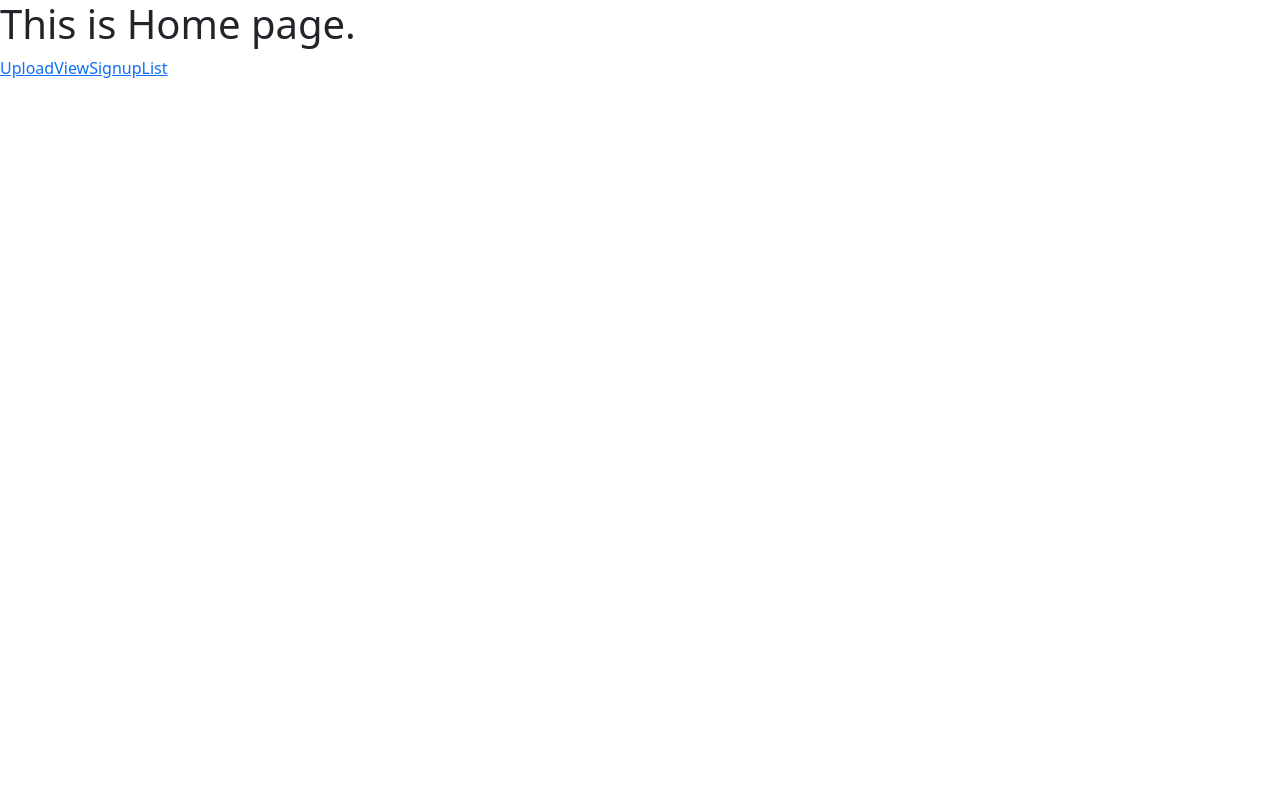
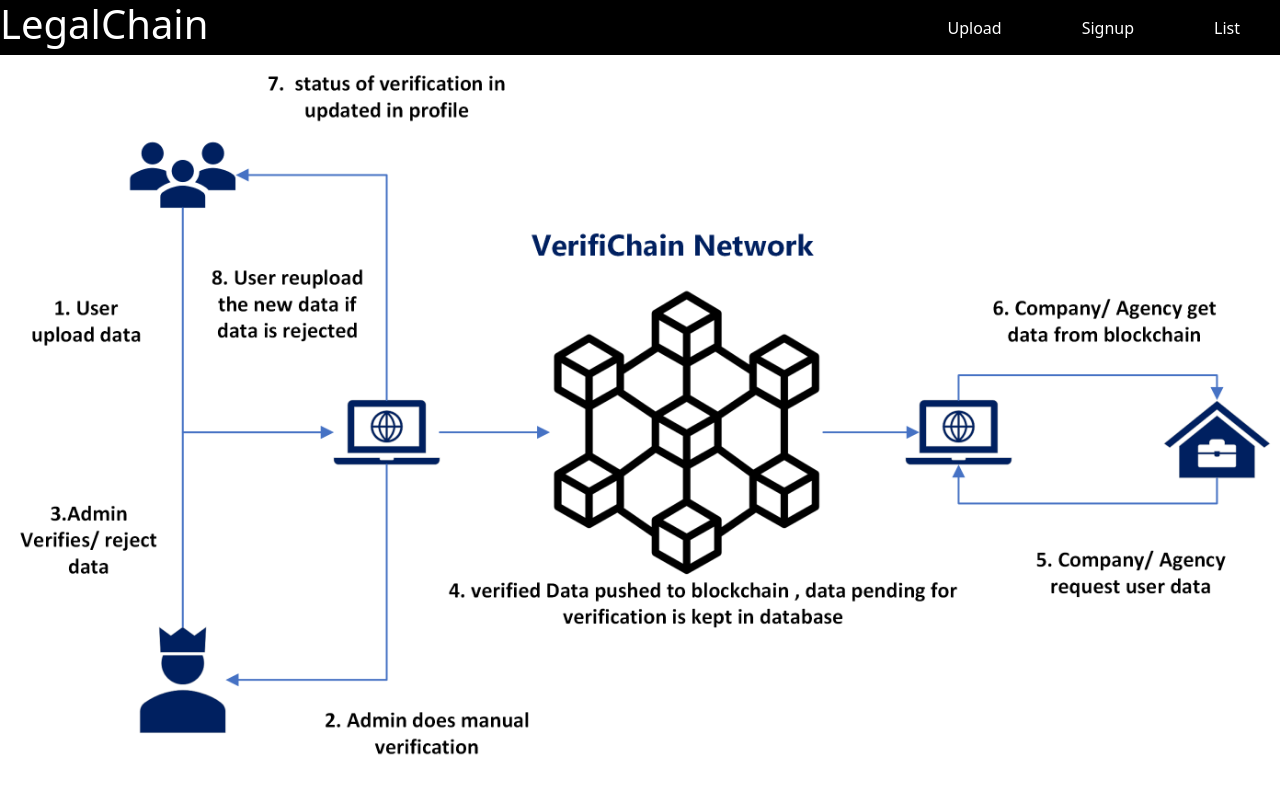
Before and after one commit to Navin3d/Legalchain-Reactjs, a React (Create React App) app: page / in a window 1280 px wide. Shown: the top 794 px of the page. Built offline with nearby package versions, Linux system fonts and the light colour scheme; a web font is replaced by a local one.

Commit message:
demo complete internal hackathon

```diff
--- a/src/index.css
+++ b/src/index.css
@@ -0,0 +1,30 @@
+.nav-items{
+    width:80%;
+    display:flex;
+    flex-direction: row;
+    justify-content: space-between;
+    align-items: center;
+
+}
+a{
+    text-decoration: none;
+    color:white;
+    margin:10px 40px;
+}
+.nav{
+    display:flex;
+    justify-content: space-between;
+    height: 55px;
+    background: #000;
+    color:white;
+    align-items: center;
+    /* justify-content: center; */
+}
+.home{
+    width:100%;
+    height:80vh;
+
+}
+img{
+    width:100%;
+}
--- a/src/pages/Home.page.jsx
+++ b/src/pages/Home.page.jsx
@@ -1,12 +1,21 @@
+import home_img from "../assets/VerifiEdge.png"
 const HomePage = () => {
-    return (
-        <div>
-            <h1>This is Home page.</h1>
+    return (<>
+        <div className="nav">
+            <h1>LegalChain</h1>
+            <div className="nav-links">
             <a href="/upload">Upload</a>
-            <a href="/document/view">View</a>
+            {/* <a href="/document/view">View</a> */}
             <a href="/auth/signup">Signup</a>
             <a href="/document">List</a>
+            </div>
         </div>
+
+
+        <div className="home">
+            <img src={home_img} alt="home_img"/>
+        </div>
+        </>
     );
 }
 
--- a/src/pages/document/DocList.page.jsx
+++ b/src/pages/document/DocList.page.jsx
@@ -15,12 +15,14 @@ const DocListPage = () => {
     }, []);
 
     const getData = async () => {
-        const { data } = await axios.get("http://localhost:8080/user/docs/navin3d");
-        if(data["ownedRecords"]) {
+        const { data } = await axios.get("http://localhost:8080/user/docs/logamis");
+        setDocuments((prev) => []);
+        console.log(data);
+        if(data["ownedRecords"].length > 0) {
             setDocuments((prev) => (data["ownedRecords"]));
         }
         if(data["sharedRecords"].length > 0) {
-            setDocuments((prev) => ([ ...prev, data["sharedRecords"] ]));
+            setDocuments((prev) => ([ ...prev, ...data["sharedRecords"] ]));
         }
     }
 
@@ -39,7 +41,7 @@ const DocListPage = () => {
                                 <div className="card-body">
                                     <h5 className="card-title">{document.tittle}</h5>
                                     <p className="card-text">Date: {document.timeStamp}</p>
-                                    <a href={document.hash} className="btn btn-primary" id='button-css'>View</a>
+                                    <a href={document.hash} target="_blank" className="btn btn-primary" id='button-css'>View</a>
                                 </div>
                             </div>
                         </div>
```
Also changed, not shown: src/assets/VerifiEdge.png (added).
